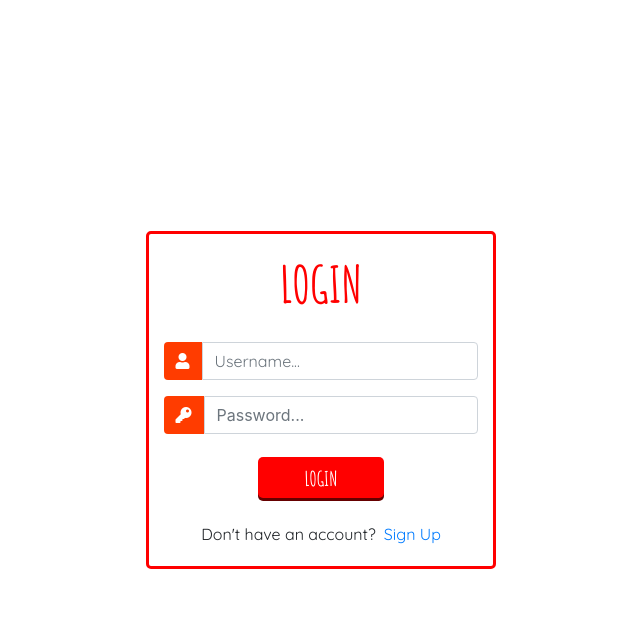
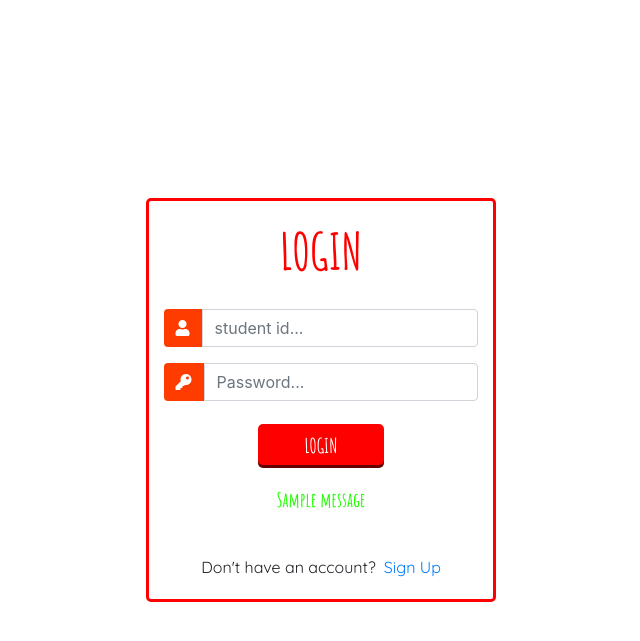
Before and after one commit to min-hieu/KSnAck, a Django app: page /login/ in a window 1280 px wide. Shown: the top 641 px of the page, without its empty margins (319-959 px from the left). Run offline with Django 3.2, Linux system fonts and the light colour scheme; tables that the repository leaves empty hold one stand-in row (values such as "Sample post"); one stand-in notice (Sample message) is shown; some libraries are stand-ins or nearby versions.

Commit message:
implemented login feature.
god bless

```diff
--- a/foodzy/templates/accounts/login.html
+++ b/foodzy/templates/accounts/login.html
@@ -41,6 +41,15 @@
             font-family: 'Amatic SC', cursive;
             font-size:50px;
 			color: rgb(255, 0, 0);
+		}
+
+		#messages {
+			font-family: 'Amatic SC', cursive;
+            font-size: 20px;
+			text-align: center;
+			padding-top: 20px;
+			padding-bottom: 0px;
+			color: rgb(30, 255, 0);
 		}
 
         #already {
@@ -127,7 +136,7 @@
 							<div class="input-group-append">
 								<span class="input-group-text"><i class="fas fa-user"></i></span>
 							</div>
-							<input type="text" name="username" placeholder="Username..." class="form-control">
+							<input type="text" name="student_id" placeholder="student id..." class="form-control">
 						</div>
 						<div class="input-group mb-2">
 							<div class="input-group-append">
@@ -143,6 +152,10 @@
 
 				</div>
 
+				{% for message in messages %}
+					<p id='messages'>{{message}}</p>
+				{% endfor %}
+
 				<div class="mt-4">
 					<div class="d-flex justify-content-center links" id="already">
 						Don't have an account? <a href="{% url 'register' %}" class="ml-2">Sign Up</a>
--- a/foodzy/users/views.py
+++ b/foodzy/users/views.py
@@ -1,8 +1,10 @@
 from django.shortcuts import render, redirect
 from django.contrib.auth.forms import UserCreationForm
-from django.contrib.auth import login, authenticate
+from django.contrib.auth import login, logout, authenticate
 
 from users.forms import CreateStudentForm
+
+from django.contrib import messages
 
 def registerPage(request):
     context = {}
@@ -12,10 +14,10 @@ def registerPage(request):
         if form.is_valid():
             form.save()
             student_id = form.cleaned_data.get('student_id')
-            raw_password = form.cleaned_data.get('password1')
-            student = authenticate(student_id=student_id, password = raw_password)
-            login(request, student)
-            return redirect('home')
+            messages.success(request, 'Account was registered for ' + student_id)
+
+            return redirect('login')
+
         else:
             context['registration_form'] = form
     else:
@@ -26,6 +28,18 @@ def registerPage(request):
 
 def loginPage(request):
     context = {}
+
+    if request.POST:
+        student_id = request.POST.get('student_id')
+        password = request.POST.get('password')
+
+        student = authenticate(request, student_id=student_id, password=password)
+
+        if student is not None:
+            login(request, student)
+            return redirect('home')
+
+    centext = {}
     return render(request, 'accounts/login.html', context)
 
 def userHome(request):
```
Also changed, not shown: foodzy/templates/accounts/register.html (+18 -14 lines), foodzy/db.sqlite3.
